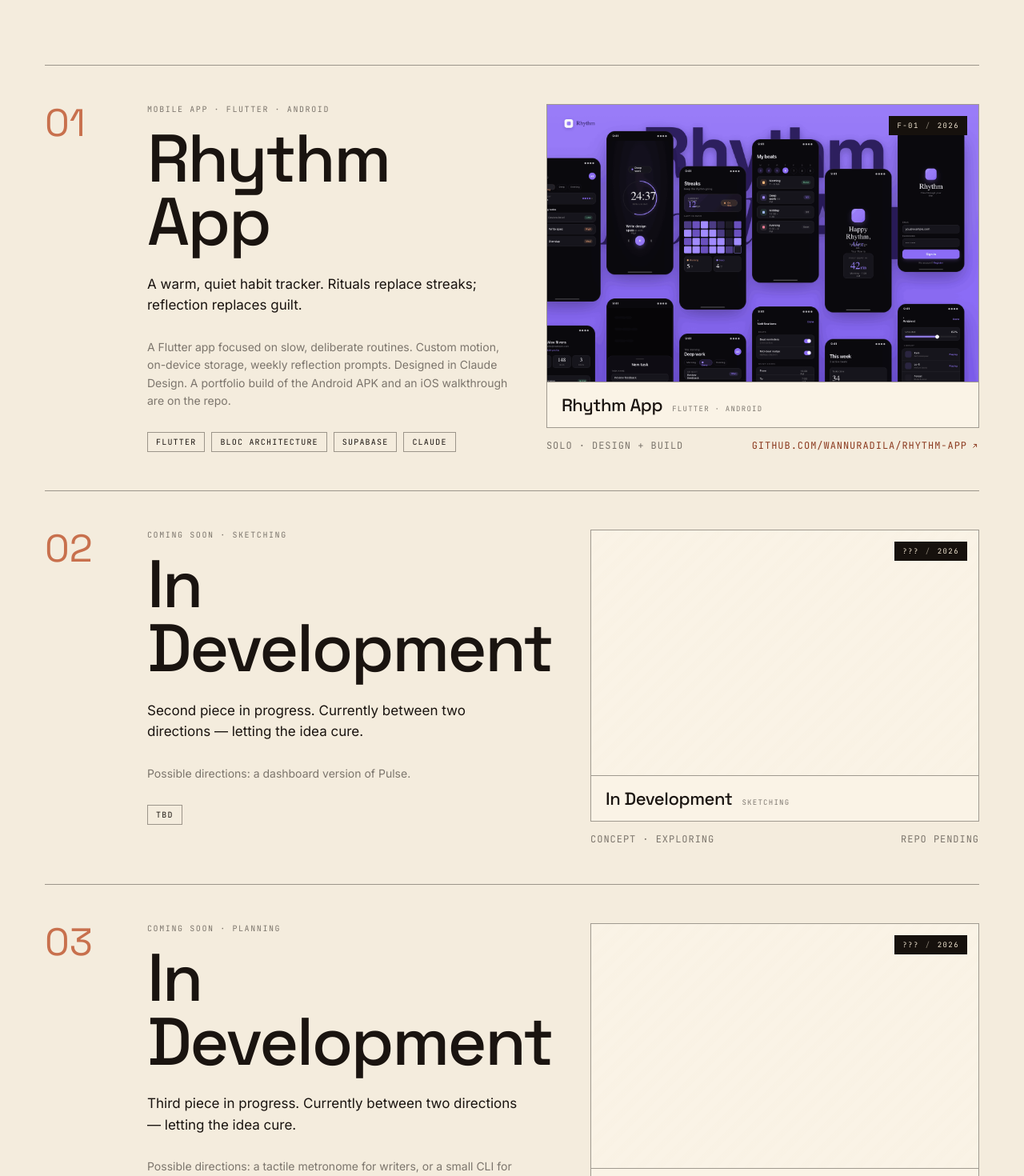
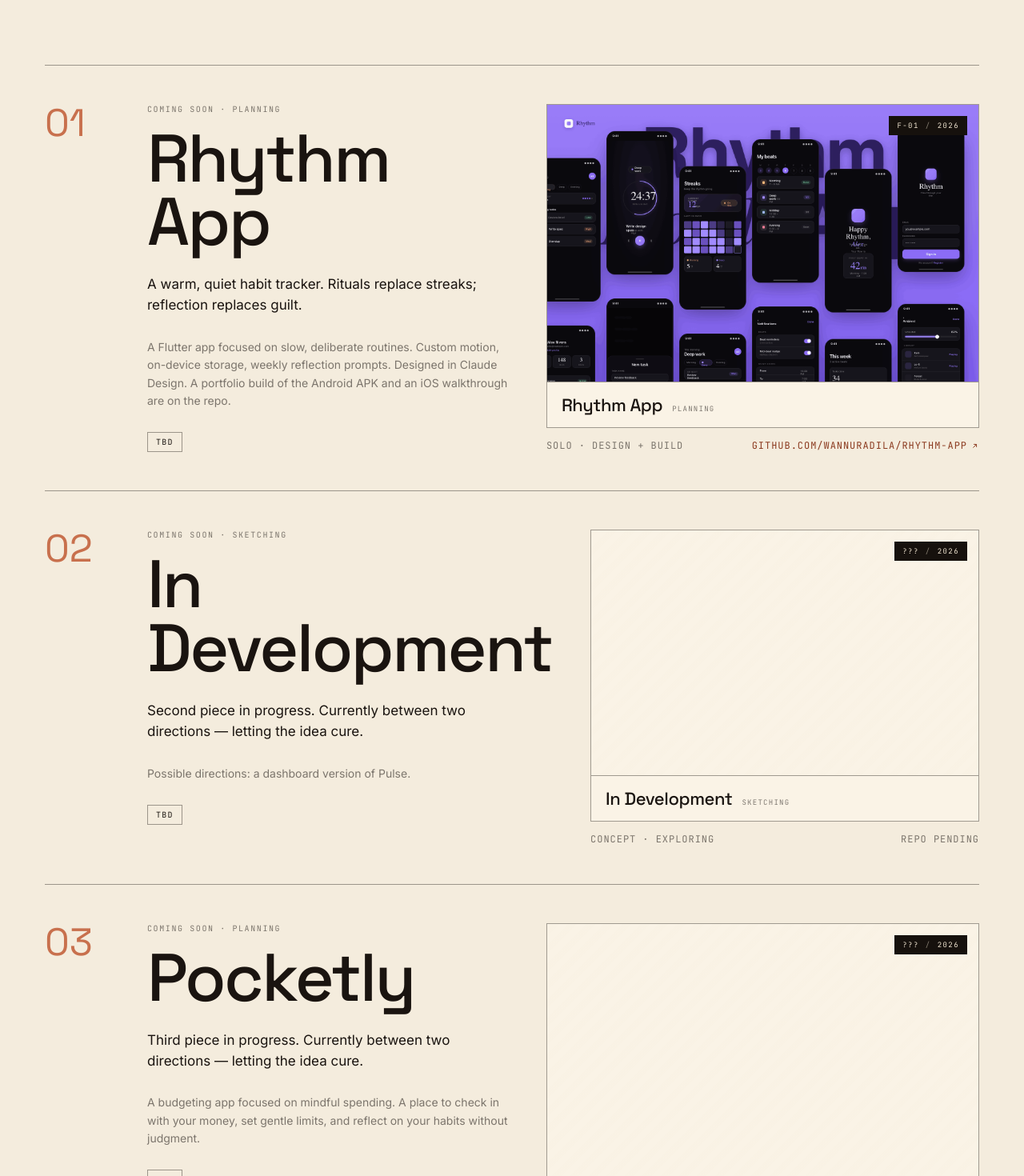
Before and after one commit to WanNurAdila/portfolio-app, a React (Vite) app: page / in a window 1280 px wide. Shown: the part 2040-3510 px from the top of the page at 80% size. Built offline with nearby package versions, Linux system fonts and the light colour scheme.

Commit message:
update project data

```diff
--- a/src/App.tsx
+++ b/src/App.tsx
@@ -60,9 +60,12 @@
     name: 'Rhythm App',
     role: 'Solo · Design + Build',
     year: '2026',
-    stack: ['Flutter', 'Bloc Architecture', 'Supabase', 'Claude'],
-    type: 'Mobile App',
-    tag: 'Flutter · Android',
+    // stack: ['Flutter', 'Bloc Architecture', 'Supabase', 'Claude'],
+    // type: 'Mobile App',
+    // tag: 'Flutter · Android',
+    stack: ['TBD'],
+    type: 'Coming Soon',
+    tag: 'Planning',
     summary:
       'A warm, quiet habit tracker. Rituals replace streaks; reflection replaces guilt.',
     detail:
@@ -91,9 +94,9 @@
     fg: '#c9bca5',
   },
   {
-    id: 'tbd',
+    id: 'Pocketly',
     num: '03',
-    name: 'In Development',
+    name: 'Pocketly',
     role: 'Concept · Exploring',
     year: '2026',
     stack: ['TBD'],
@@ -102,7 +105,7 @@
     summary:
       'Third piece in progress. Currently between two directions — letting the idea cure.',
     detail:
-      'Possible directions: a tactile metronome for writers, or a small CLI for journaling.',
+      'A budgeting app focused on mindful spending. A place to check in with your money, set gentle limits, and reflect on your habits without judgment.',
     repo: null,
     accentLabel: '???',
     bg: '#2a1f1a',
```
